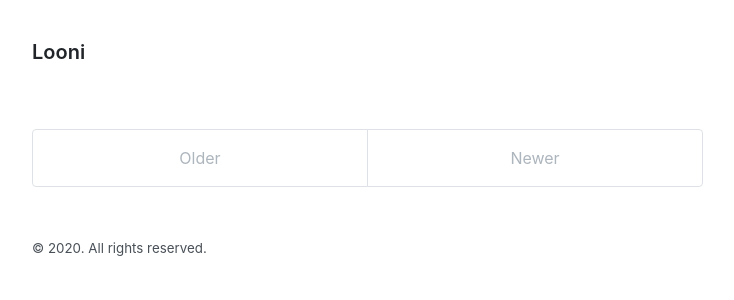
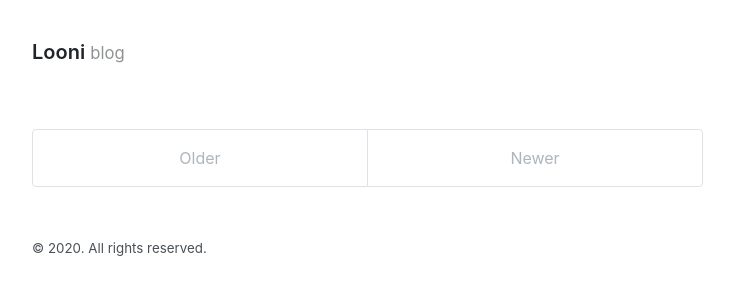
Before and after one commit to loonie-spec/looni, a Jekyll site: the page built from index.html, in a window 1280 px wide. Shown: the top 300 px of the page, without its empty margins (272-1006 px from the left). Built offline with Jekyll 4.4.1, drawn with Linux system fonts in a browser that asks for light colours; the list of posts is cut into pages by our own code.

Commit message:
Update _config.yml

```diff
--- a/_config.yml
+++ b/_config.yml
@@ -1,6 +1,6 @@
 # Setup
 title: Looni
-tagline:
+tagline: blog
 url: https://looni.online
 paginate: 1
 baseurl: "looni"
```
